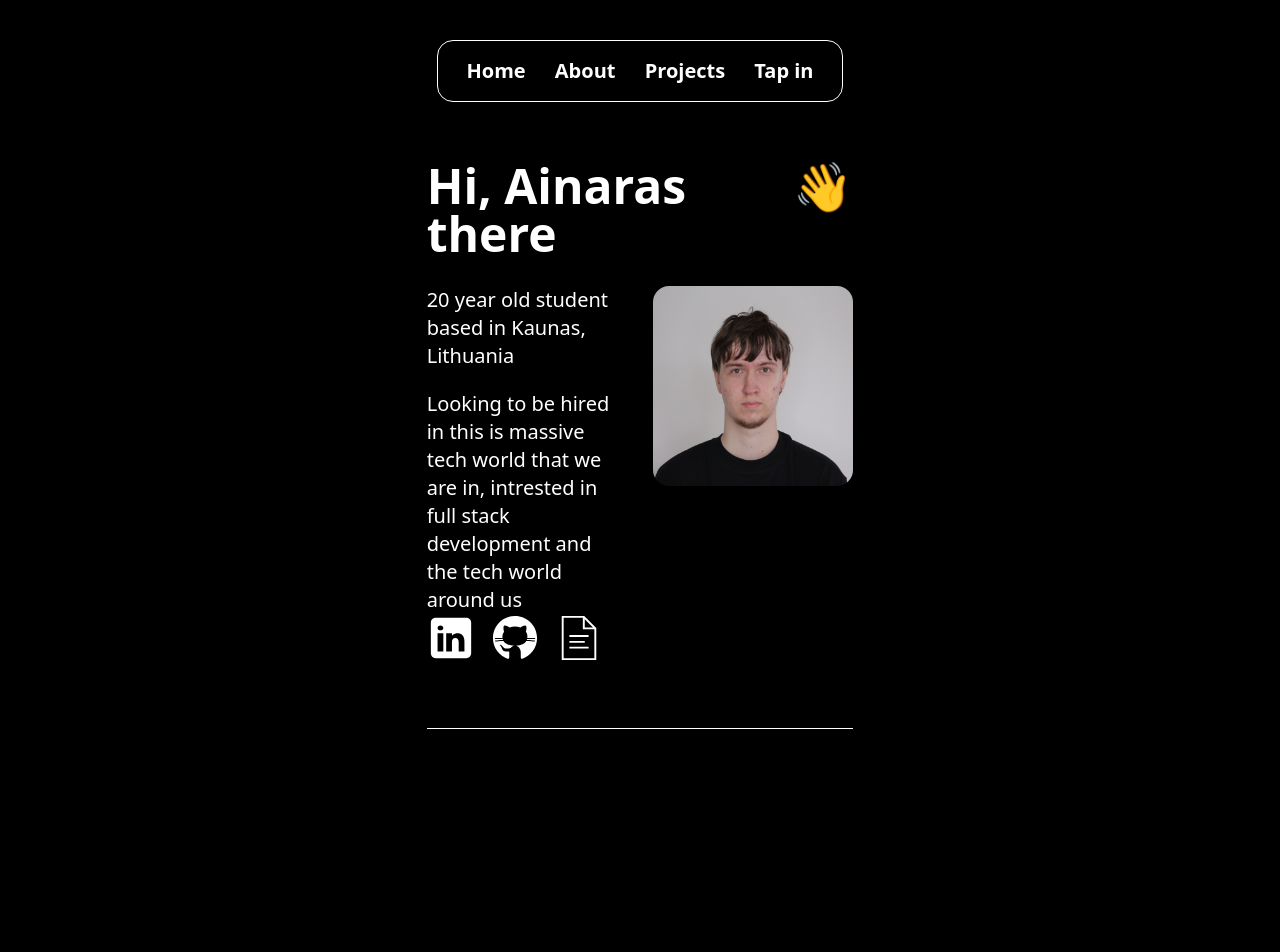
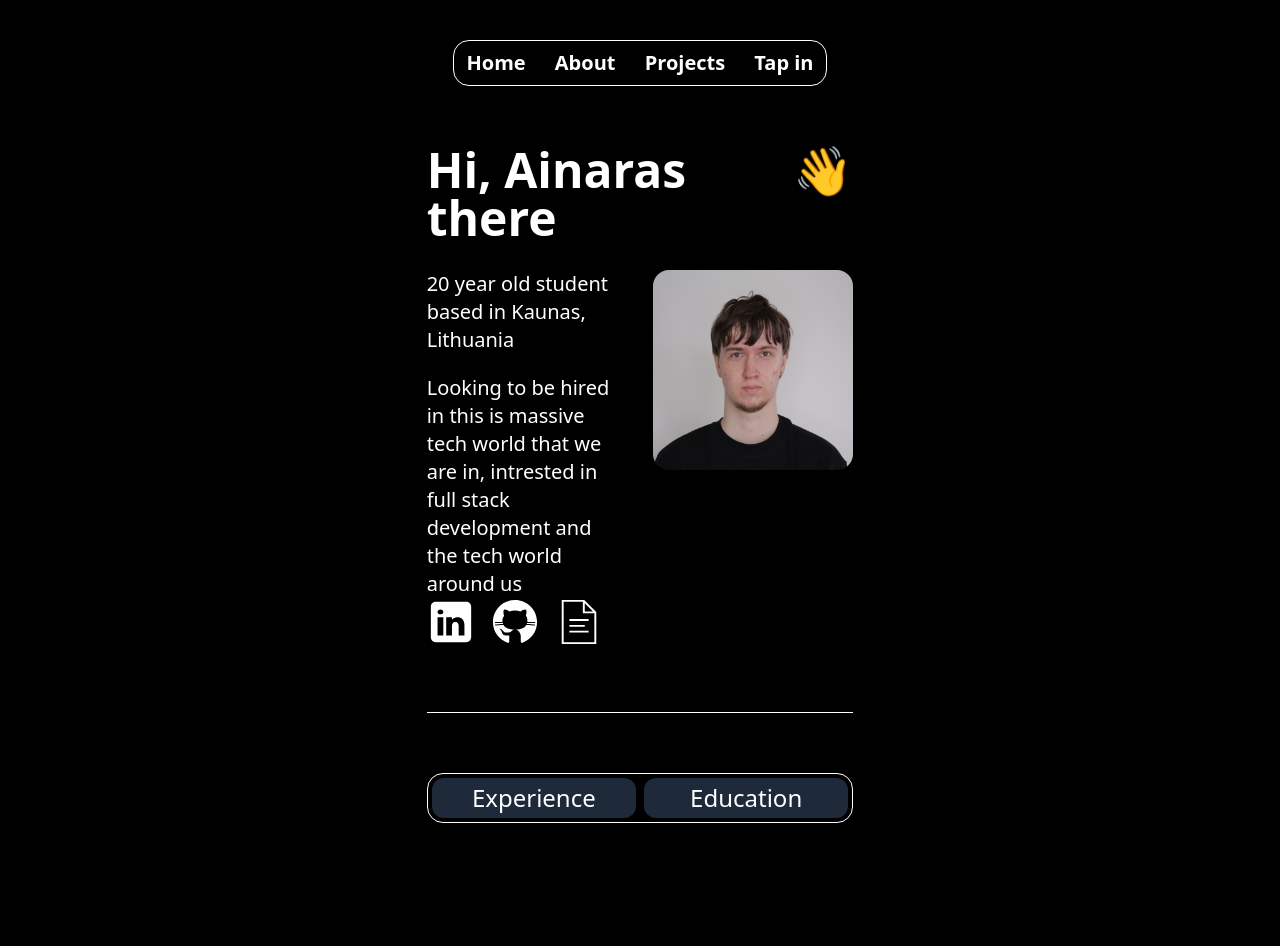
Before and after one commit to ainaraskaz/portfolio, a SvelteKit app: page / in a window 1280 px wide. Shown: the top 952 px of the page. Built offline with nearby package versions, Linux system fonts and the light colour scheme.

Commit message:
finally a bit nicer nav bar hovers

```diff
--- a/src/routes/+layout.svelte
+++ b/src/routes/+layout.svelte
@@ -6,13 +6,13 @@
 
 <div class=" flex items-center justify-center bg-black p-10">
 	<nav
-		class=" mb-5 w-auto rounded-2xl border-1 bg-black p-4 text-center text-xl font-bold text-white"
+		class=" mb-5 w-auto rounded-2xl border-1 bg-black py-2 text-center text-xl font-bold text-white"
 	>
 		<div class="items-center justify-center text-center">
-			<a class="rounded-2xl border-0 p-3 hover:bg-gray-400" href="/">Home</a>
-			<a class=" rounded-2xl border-0 p-3 hover:bg-gray-400" href="/about">About</a>
-			<a class=" rounded-2xl border-0 p-3 hover:bg-gray-400" href="/projects">Projects</a>
-			<a class="rounded-2xl border-0 p-3 hover:bg-gray-400" href="/contact">Tap in</a>
+			<a class="rounded-2xl border-0 px-3 py-3 hover:bg-gray-400" href="/">Home</a>
+			<a class="rounded-2xl border-0 px-3 py-3 hover:bg-gray-400" href="/about">About</a>
+			<a class="rounded-2xl border-0 px-3 py-3 hover:bg-gray-400" href="/projects">Projects</a>
+			<a class="rounded-2xl border-0 px-3 py-3 hover:bg-gray-400" href="/contact">Tap in</a>
 		</div>
 	</nav>
 </div>
--- a/src/routes/+page.svelte
+++ b/src/routes/+page.svelte
@@ -89,6 +89,28 @@
 			</a>
 		</div>
 		<hr class="my-15 border-t border-white" />
+		<div class="flex items-center justify-center">
+			<div
+				class="inline-flex w-screen items-center justify-center rounded-2xl border-1 border-white bg-black"
+			>
+				<button
+					class="m-1 flex flex-1 items-center justify-center rounded-xl bg-gray-800 py-1 text-2xl text-white transition-normal"
+					role="tab"
+					type="button"
+					aria-selected="true"
+				>
+					Experience
+				</button>
+				<button
+					class="m-1 flex flex-1 items-center justify-center rounded-xl bg-gray-800 py-1 text-2xl text-white transition-normal"
+					role="tab"
+					type="button"
+					aria-selected="true"
+				>
+					Education
+				</button>
+			</div>
+		</div>
 	</div>
 </div>
 
```
